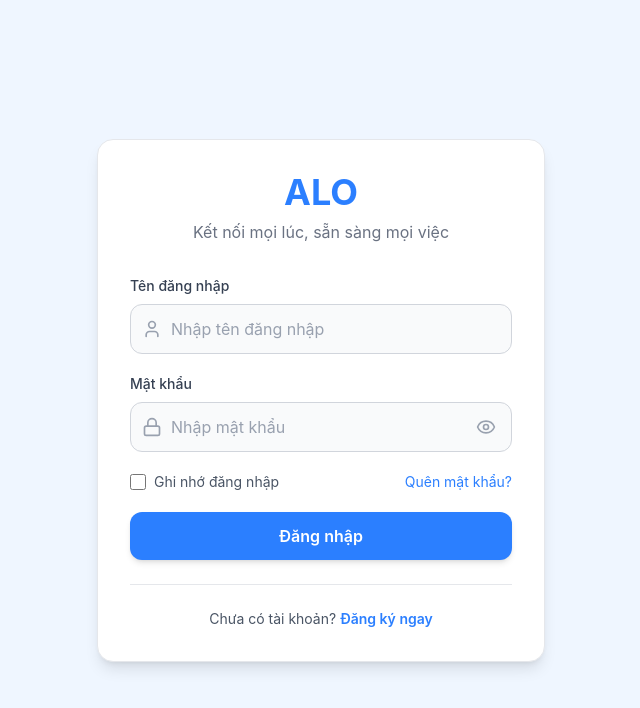
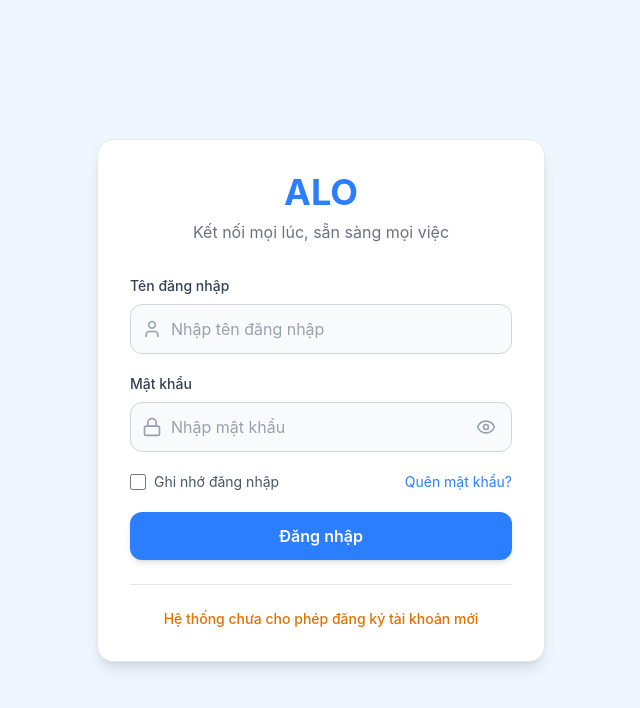
Before and after one commit to tynnp/alo-chat, a React (Vite) app: page /login in a window 1280 px wide. Shown: the top 708 px of the page, without its empty margins (319-959 px from the left). Built offline with nearby package versions, Linux system fonts and the light colour scheme; no server answers.

Commit message:
tạm khóa đăng ký tài khoản mới

```diff
--- a/src/pages/Login.tsx
+++ b/src/pages/Login.tsx
@@ -1,5 +1,5 @@
 import { useState } from 'react';
-import { useNavigate, Link, Navigate } from 'react-router-dom';
+import { useNavigate, Navigate } from 'react-router-dom';
 import { User, Lock, Eye, EyeOff, AlertCircle } from 'lucide-react';
 import { authApi } from '../services/api';
 import { useAuthStore } from '../stores/authStore';
@@ -135,11 +135,12 @@ export default function Login() {
                 </form>
 
                 {/* Register link */}
-                <div className="text-center mt-6 pt-6 border-t border-gray-200 text-sm text-gray-600">
+                {/* <div className="text-center mt-6 pt-6 border-t border-gray-200 text-sm text-gray-600">
                     <span>Chưa có tài khoản?</span>
                     <Link to="/register" className="ml-1 text-blue-500 font-semibold hover:text-blue-600 hover:underline transition-colors">
-                        Đăng ký ngay
-                    </Link>
+                        Đăng ký ngay */}
+                <div className="text-center mt-6 pt-6 border-t border-gray-200 text-sm text-amber-600 font-medium">
+                    Hệ thống chưa cho phép đăng ký tài khoản mới
                 </div>
             </div>
         </div>
```
